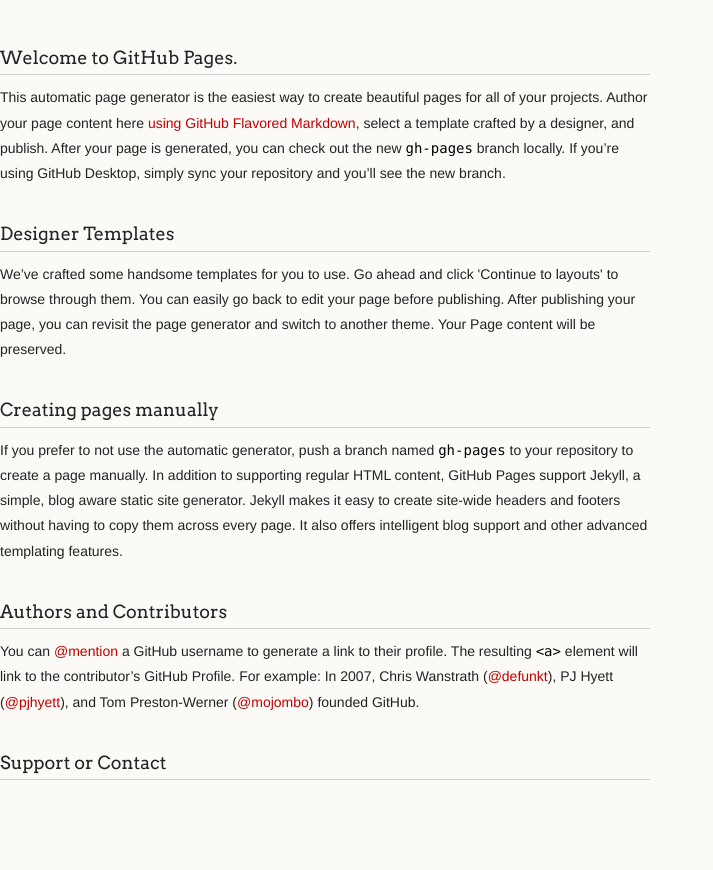
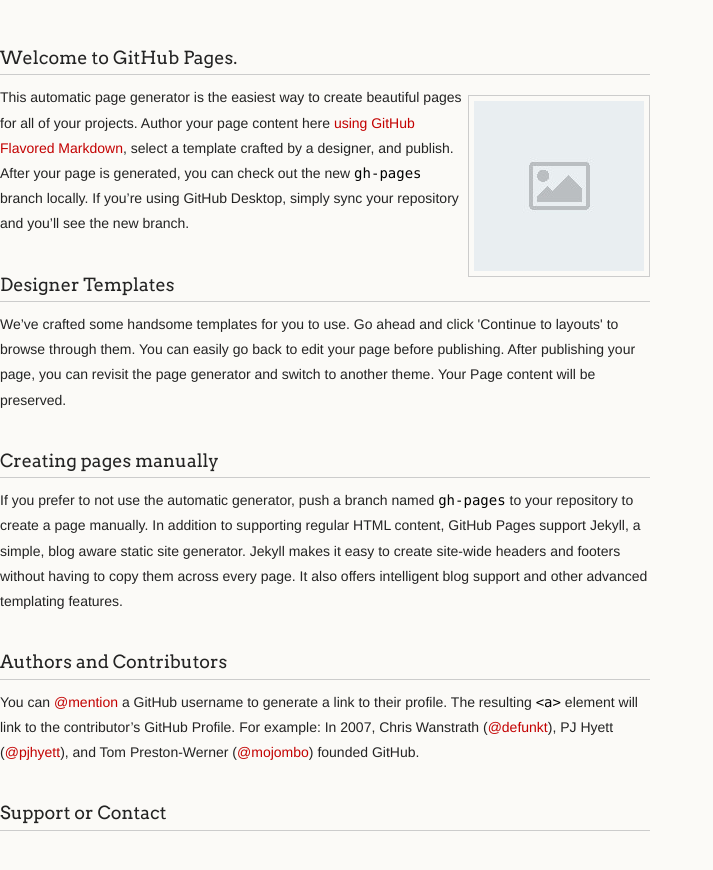
Before and after one commit to julfelder/FAQ, a plain HTML site: page index.html in a window 1280 px wide. Shown: the whole page, without its empty margins (0-713 px from the left). Before the commit the page ends 840 px from the top, so only its background shows below. Drawn offline with Linux system fonts and the light colour scheme.

Commit message:
Update index.html

```diff
--- a/index.html
+++ b/index.html
@@ -17,7 +17,7 @@
       <section>
         <h3>
 <a id="welcome-to-github-pages" class="anchor" href="#welcome-to-github-pages" aria-hidden="true"><span aria-hidden="true" class="octicon octicon-link"></span></a>Welcome to GitHub Pages.</h3>
-
+<img src="default-placeholder.jpg">
 <p>This automatic page generator is the easiest way to create beautiful pages for all of your projects. Author your page content here <a href="https://guides.github.com/features/mastering-markdown/">using GitHub Flavored Markdown</a>, select a template crafted by a designer, and publish. After your page is generated, you can check out the new <code>gh-pages</code> branch locally. If you’re using GitHub Desktop, simply sync your repository and you’ll see the new branch.</p>
 
 <h3>
```
